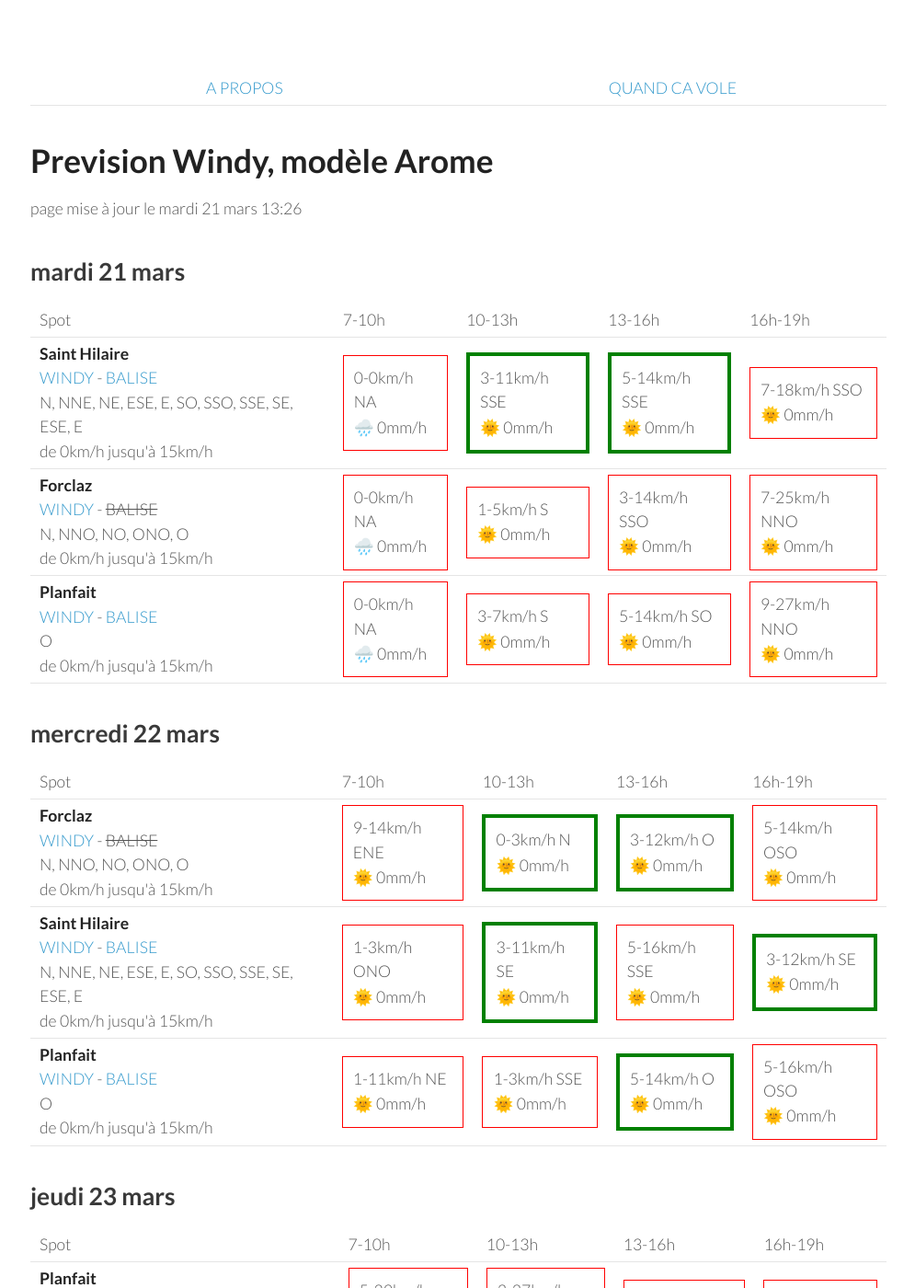
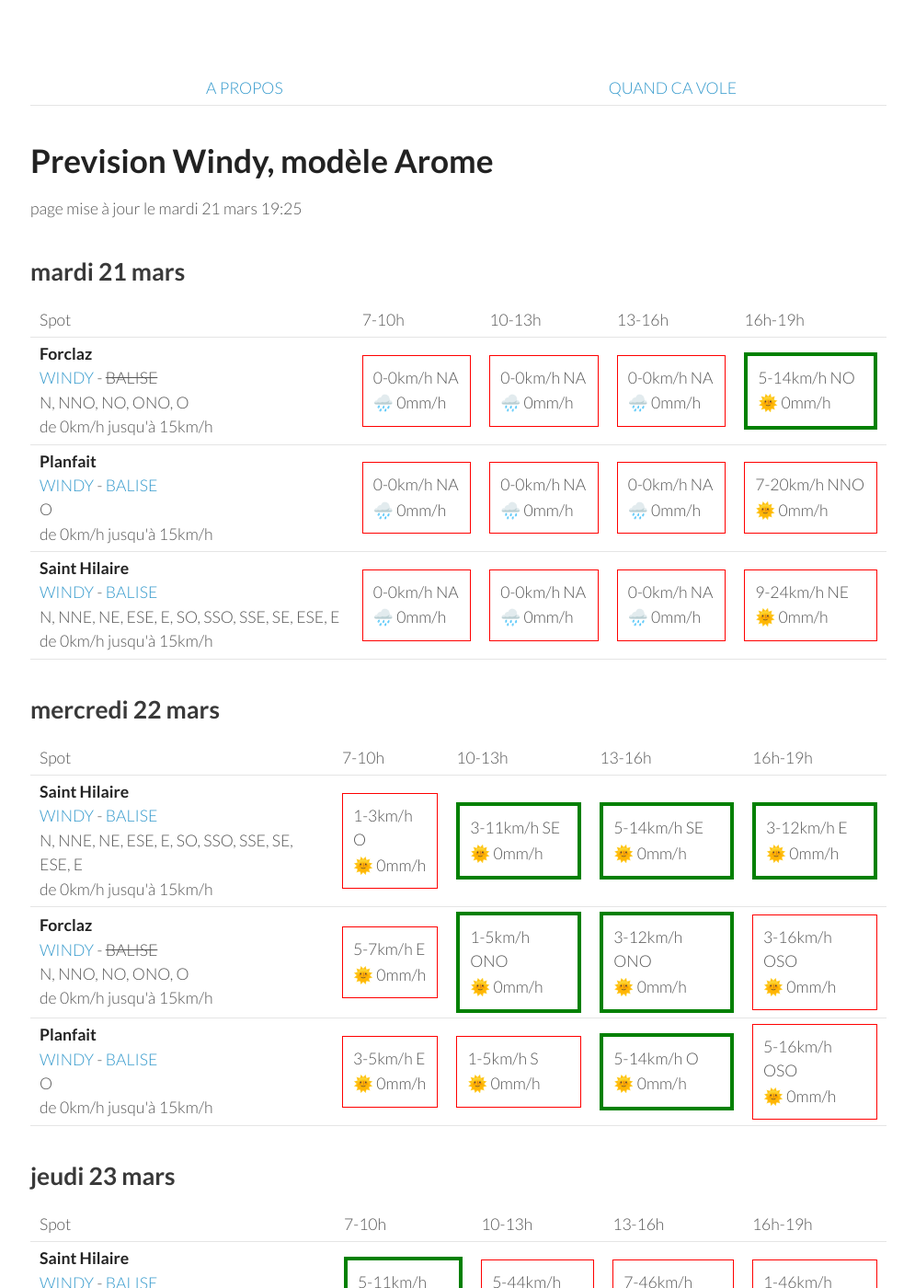
Before and after one commit to parapente-dans-le-nord/parapente-dans-le-nord.github.io, a Jekyll site: the page built from alpes_nord.markdown, in a window 1280 px wide and 1400 px high. Shown: the whole window at 92% size, without its empty margins (25-1020 px from the left). Built offline with Jekyll 4.4.1, drawn with Linux system fonts in a browser that asks for light colours; some of the changed text lies outside the part shown.

Commit message:
update index.markdown

```diff
--- a/alpes_nord.markdown
+++ b/alpes_nord.markdown
@@ -7,7 +7,7 @@ title:  "Tous les spots"
 {: .links}
 
 # Prevision Windy, modèle Arome
-page mise à jour le mardi 21 mars 13:26
+page mise à jour le mardi 21 mars 19:25
 
 ## mardi 21 mars
 
@@ -22,30 +22,30 @@ page mise à jour le mardi 21 mars 13:26
       <td>16h-19h</td>
     </tr>
 <tr>
-        <td><strong>Saint Hilaire</strong><br><a href="https://windy.com/45.307/5.888?45.087,5.889,9,m:eUFagkX">WINDY</a> - <span class=""><a href="http://www.balisemeteo.com/balise.php?idBalise=61">BALISE</a> </span><br> <span class="vent-favorable">N, NNE, NE, ESE, E, SO, SSO, SSE, SE, ESE, E</span><br><span class="force-vent">de 0km/h jusqu'à 15km/h</span> </td>
-
-            <td><div class="not-flyable"><p>0-0km/h NA</p><p>🌧️ 0mm/h</p></div></td>
-            <td><div class="flyable"><p>3-11km/h SSE</p><p>🌞 0mm/h</p></div></td>
-            <td><div class="flyable"><p>5-14km/h SSE</p><p>🌞 0mm/h</p></div></td>
-            <td><div class="not-flyable"><p>7-18km/h SSO</p><p>🌞 0mm/h</p></div></td>
-
-    </tr>
-<tr>
         <td><strong>Forclaz</strong><br><a href="https://windy.com/45.814/6.247?45.375,6.246,8,m:eVwaglz">WINDY</a> - <span class="no-balise"> BALISE </span><br> <span class="vent-favorable">N, NNO, NO, ONO, O</span><br><span class="force-vent">de 0km/h jusqu'à 15km/h</span> </td>
 
             <td><div class="not-flyable"><p>0-0km/h NA</p><p>🌧️ 0mm/h</p></div></td>
-            <td><div class="not-flyable"><p>1-5km/h S</p><p>🌞 0mm/h</p></div></td>
-            <td><div class="not-flyable"><p>3-14km/h SSO</p><p>🌞 0mm/h</p></div></td>
-            <td><div class="not-flyable"><p>7-25km/h NNO</p><p>🌞 0mm/h</p></div></td>
+            <td><div class="not-flyable"><p>0-0km/h NA</p><p>🌧️ 0mm/h</p></div></td>
+            <td><div class="not-flyable"><p>0-0km/h NA</p><p>🌧️ 0mm/h</p></div></td>
+            <td><div class="flyable"><p>5-14km/h NO</p><p>🌞 0mm/h</p></div></td>
 
     </tr>
 <tr>
         <td><strong>Planfait</strong><br><a href="https://windy.com/45.853/6.223?45.415,6.223,8">WINDY</a> - <span class=""><a href="https://www.openwindmap.org/PP496">BALISE</a> </span><br> <span class="vent-favorable">O</span><br><span class="force-vent">de 0km/h jusqu'à 15km/h</span> </td>
 
             <td><div class="not-flyable"><p>0-0km/h NA</p><p>🌧️ 0mm/h</p></div></td>
-            <td><div class="not-flyable"><p>3-7km/h S</p><p>🌞 0mm/h</p></div></td>
-            <td><div class="not-flyable"><p>5-14km/h SO</p><p>🌞 0mm/h</p></div></td>
-            <td><div class="not-flyable"><p>9-27km/h NNO</p><p>🌞 0mm/h</p></div></td>
+            <td><div class="not-flyable"><p>0-0km/h NA</p><p>🌧️ 0mm/h</p></div></td>
+            <td><div class="not-flyable"><p>0-0km/h NA</p><p>🌧️ 0mm/h</p></div></td>
+            <td><div class="not-flyable"><p>7-20km/h NNO</p><p>🌞 0mm/h</p></div></td>
+
+    </tr>
+<tr>
+        <td><strong>Saint Hilaire</strong><br><a href="https://windy.com/45.307/5.888?45.087,5.889,9,m:eUFagkX">WINDY</a> - <span class=""><a href="http://www.balisemeteo.com/balise.php?idBalise=61">BALISE</a> </span><br> <span class="vent-favorable">N, NNE, NE, ESE, E, SO, SSO, SSE, SE, ESE, E</span><br><span class="force-vent">de 0km/h jusqu'à 15km/h</span> </td>
+
+            <td><div class="not-flyable"><p>0-0km/h NA</p><p>🌧️ 0mm/h</p></div></td>
+            <td><div class="not-flyable"><p>0-0km/h NA</p><p>🌧️ 0mm/h</p></div></td>
+            <td><div class="not-flyable"><p>0-0km/h NA</p><p>🌧️ 0mm/h</p></div></td>
+            <td><div class="not-flyable"><p>9-24km/h NE</p><p>🌞 0mm/h</p></div></td>
 
     </tr>
 
@@ -65,30 +65,30 @@ page mise à jour le mardi 21 mars 13:26
       <td>16h-19h</td>
     </tr>
 <tr>
-        <td><strong>Forclaz</strong><br><a href="https://windy.com/45.814/6.247?45.375,6.246,8,m:eVwaglz">WINDY</a> - <span class="no-balise"> BALISE </span><br> <span class="vent-favorable">N, NNO, NO, ONO, O</span><br><span class="force-vent">de 0km/h jusqu'à 15km/h</span> </td>
+        <td><strong>Saint Hilaire</strong><br><a href="https://windy.com/45.307/5.888?45.087,5.889,9,m:eUFagkX">WINDY</a> - <span class=""><a href="http://www.balisemeteo.com/balise.php?idBalise=61">BALISE</a> </span><br> <span class="vent-favorable">N, NNE, NE, ESE, E, SO, SSO, SSE, SE, ESE, E</span><br><span class="force-vent">de 0km/h jusqu'à 15km/h</span> </td>
 
-            <td><div class="not-flyable"><p>9-14km/h ENE</p><p>🌞 0mm/h</p></div></td>
-            <td><div class="flyable"><p>0-3km/h N</p><p>🌞 0mm/h</p></div></td>
-            <td><div class="flyable"><p>3-12km/h O</p><p>🌞 0mm/h</p></div></td>
-            <td><div class="not-flyable"><p>5-14km/h OSO</p><p>🌞 0mm/h</p></div></td>
+            <td><div class="not-flyable"><p>1-3km/h O</p><p>🌞 0mm/h</p></div></td>
+            <td><div class="flyable"><p>3-11km/h SE</p><p>🌞 0mm/h</p></div></td>
+            <td><div class="flyable"><p>5-14km/h SE</p><p>🌞 0mm/h</p></div></td>
+            <td><div class="flyable"><p>3-12km/h E</p><p>🌞 0mm/h</p></div></td>
 
 
     </tr>
 <tr>
-        <td><strong>Saint Hilaire</strong><br><a href="https://windy.com/45.307/5.888?45.087,5.889,9,m:eUFagkX">WINDY</a> - <span class=""><a href="http://www.balisemeteo.com/balise.php?idBalise=61">BALISE</a> </span><br> <span class="vent-favorable">N, NNE, NE, ESE, E, SO, SSO, SSE, SE, ESE, E</span><br><span class="force-vent">de 0km/h jusqu'à 15km/h</span> </td>
+        <td><strong>Forclaz</strong><br><a href="https://windy.com/45.814/6.247?45.375,6.246,8,m:eVwaglz">WINDY</a> - <span class="no-balise"> BALISE </span><br> <span class="vent-favorable">N, NNO, NO, ONO, O</span><br><span class="force-vent">de 0km/h jusqu'à 15km/h</span> </td>
 
-            <td><div class="not-flyable"><p>1-3km/h ONO</p><p>🌞 0mm/h</p></div></td>
-            <td><div class="flyable"><p>3-11km/h SE</p><p>🌞 0mm/h</p></div></td>
-            <td><div class="not-flyable"><p>5-16km/h SSE</p><p>🌞 0mm/h</p></div></td>
-            <td><div class="flyable"><p>3-12km/h SE</p><p>🌞 0mm/h</p></div></td>
+            <td><div class="not-flyable"><p>5-7km/h E</p><p>🌞 0mm/h</p></div></td>
+            <td><div class="flyable"><p>1-5km/h ONO</p><p>🌞 0mm/h</p></div></td>
+            <td><div class="flyable"><p>3-12km/h ONO</p><p>🌞 0mm/h</p></div></td>
+            <td><div class="not-flyable"><p>3-16km/h OSO</p><p>🌞 0mm/h</p></div></td>
 
 
     </tr>
 <tr>
         <td><strong>Planfait</strong><br><a href="https://windy.com/45.853/6.223?45.415,6.223,8">WINDY</a> - <span class=""><a href="https://www.openwindmap.org/PP496">BALISE</a> </span><br> <span class="vent-favorable">O</span><br><span class="force-vent">de 0km/h jusqu'à 15km/h</span> </td>
 
-            <td><div class="not-flyable"><p>1-11km/h NE</p><p>🌞 0mm/h</p></div></td>
-            <td><div class="not-flyable"><p>1-3km/h SSE</p><p>🌞 0mm/h</p></div></td>
+            <td><div class="not-flyable"><p>3-5km/h E</p><p>🌞 0mm/h</p></div></td>
+            <td><div class="not-flyable"><p>1-5km/h S</p><p>🌞 0mm/h</p></div></td>
             <td><div class="flyable"><p>5-14km/h O</p><p>🌞 0mm/h</p></div></td>
             <td><div class="not-flyable"><p>5-16km/h OSO</p><p>🌞 0mm/h</p></div></td>
 
@@ -111,32 +111,32 @@ page mise à jour le mardi 21 mars 13:26
       <td>16h-19h</td>
     </tr>
 <tr>
+        <td><strong>Saint Hilaire</strong><br><a href="https://windy.com/45.307/5.888?45.087,5.889,9,m:eUFagkX">WINDY</a> - <span class=""><a href="http://www.balisemeteo.com/balise.php?idBalise=61">BALISE</a> </span><br> <span class="vent-favorable">N, NNE, NE, ESE, E, SO, SSO, SSE, SE, ESE, E</span><br><span class="force-vent">de 0km/h jusqu'à 15km/h</span> </td>
+
+            <td><div class="flyable"><p>5-11km/h SO</p><p>🌞 0mm/h</p></div></td>
+            <td><div class="not-flyable"><p>5-44km/h SO</p><p>🌞 0mm/h</p></div></td>
+            <td><div class="not-flyable"><p>7-46km/h SSO</p><p>🌞 0mm/h</p></div></td>
+            <td><div class="not-flyable"><p>1-46km/h OSO</p><p>🌞 0mm/h</p></div></td>
+
+
+    </tr>
+<tr>
         <td><strong>Planfait</strong><br><a href="https://windy.com/45.853/6.223?45.415,6.223,8">WINDY</a> - <span class=""><a href="https://www.openwindmap.org/PP496">BALISE</a> </span><br> <span class="vent-favorable">O</span><br><span class="force-vent">de 0km/h jusqu'à 15km/h</span> </td>
 
-            <td><div class="not-flyable"><p>5-29km/h ESE</p><p>🌞 0mm/h</p></div></td>
-            <td><div class="not-flyable"><p>3-27km/h SSE</p><p>🌞 0mm/h</p></div></td>
-            <td><div class="not-flyable"><p>3-33km/h SO</p><p>🌞 0mm/h</p></div></td>
-            <td><div class="not-flyable"><p>1-25km/h O</p><p>🌞 0mm/h</p></div></td>
+            <td><div class="not-flyable"><p>5-12km/h SSE</p><p>🌞 0mm/h</p></div></td>
+            <td><div class="not-flyable"><p>3-29km/h SE</p><p>🌞 0mm/h</p></div></td>
+            <td><div class="not-flyable"><p>5-31km/h SSE</p><p>🌞 0mm/h</p></div></td>
+            <td><div class="not-flyable"><p>1-29km/h S</p><p>🌞 0mm/h</p></div></td>
 
 
     </tr>
 <tr>
         <td><strong>Forclaz</strong><br><a href="https://windy.com/45.814/6.247?45.375,6.246,8,m:eVwaglz">WINDY</a> - <span class="no-balise"> BALISE </span><br> <span class="vent-favorable">N, NNO, NO, ONO, O</span><br><span class="force-vent">de 0km/h jusqu'à 15km/h</span> </td>
 
-            <td><div class="not-flyable"><p>5-29km/h ESE</p><p>🌞 0mm/h</p></div></td>
+            <td><div class="not-flyable"><p>5-9km/h ESE</p><p>🌞 0mm/h</p></div></td>
             <td><div class="not-flyable"><p>3-29km/h SE</p><p>🌞 0mm/h</p></div></td>
-            <td><div class="not-flyable"><p>3-33km/h SO</p><p>🌞 0mm/h</p></div></td>
-            <td><div class="not-flyable"><p>1-25km/h O</p><p>🌞 0mm/h</p></div></td>
-
-
-    </tr>
-<tr>
-        <td><strong>Saint Hilaire</strong><br><a href="https://windy.com/45.307/5.888?45.087,5.889,9,m:eUFagkX">WINDY</a> - <span class=""><a href="http://www.balisemeteo.com/balise.php?idBalise=61">BALISE</a> </span><br> <span class="vent-favorable">N, NNE, NE, ESE, E, SO, SSO, SSE, SE, ESE, E</span><br><span class="force-vent">de 0km/h jusqu'à 15km/h</span> </td>
-
-            <td><div class="not-flyable"><p>5-40km/h SSE</p><p>🌞 0mm/h</p></div></td>
-            <td><div class="not-flyable"><p>3-46km/h S</p><p>🌞 0mm/h</p></div></td>
-            <td><div class="not-flyable"><p>9-57km/h SSO</p><p>🌞 0mm/h</p></div></td>
-            <td><div class="not-flyable"><p>7-53km/h SO</p><p>🌞 0mm/h</p></div></td>
+            <td><div class="not-flyable"><p>5-33km/h SE</p><p>🌞 0mm/h</p></div></td>
+            <td><div class="not-flyable"><p>1-29km/h SE</p><p>🌞 0mm/h</p></div></td>
 
 
     </tr>
@@ -159,30 +159,30 @@ page mise à jour le mardi 21 mars 13:26
 <tr>
         <td><strong>Planfait</strong><br><a href="https://windy.com/45.853/6.223?45.415,6.223,8">WINDY</a> - <span class=""><a href="https://www.openwindmap.org/PP496">BALISE</a> </span><br> <span class="vent-favorable">O</span><br><span class="force-vent">de 0km/h jusqu'à 15km/h</span> </td>
 
-            <td><div class="not-flyable"><p>1-35km/h ONO</p><p>🌧 0.6mm/h</p></div></td>
-            <td><div class="not-flyable"><p>3-27km/h E</p><p>🌧 7mm/h</p></div></td>
-            <td><div class="not-flyable"><p>7-31km/h SE</p><p>🌧 4.1mm/h</p></div></td>
-            <td><div class="not-flyable"><p>5-38km/h SSO</p><p>🌧 0.9mm/h</p></div></td>
+            <td><div class="not-flyable"><p>5-35km/h ESE</p><p>🌞 0mm/h</p></div></td>
+            <td><div class="not-flyable"><p>1-33km/h O</p><p>🌧 2.8mm/h</p></div></td>
+            <td><div class="not-flyable"><p>0-35km/h E</p><p>🌧 6mm/h</p></div></td>
+            <td><div class="not-flyable"><p>7-38km/h S</p><p>🌧 3.4mm/h</p></div></td>
+
+
+    </tr>
+<tr>
+        <td><strong>Saint Hilaire</strong><br><a href="https://windy.com/45.307/5.888?45.087,5.889,9,m:eUFagkX">WINDY</a> - <span class=""><a href="http://www.balisemeteo.com/balise.php?idBalise=61">BALISE</a> </span><br> <span class="vent-favorable">N, NNE, NE, ESE, E, SO, SSO, SSE, SE, ESE, E</span><br><span class="force-vent">de 0km/h jusqu'à 15km/h</span> </td>
+
+            <td><div class="not-flyable"><p>5-53km/h S</p><p>🌧 0.3mm/h</p></div></td>
+            <td><div class="not-flyable"><p>5-48km/h SSO</p><p>🌞 0mm/h</p></div></td>
+            <td><div class="not-flyable"><p>5-50km/h SO</p><p>🌧 3.2mm/h</p></div></td>
+            <td><div class="not-flyable"><p>1-46km/h SO</p><p>🌧 6mm/h</p></div></td>
 
 
     </tr>
 <tr>
         <td><strong>Forclaz</strong><br><a href="https://windy.com/45.814/6.247?45.375,6.246,8,m:eVwaglz">WINDY</a> - <span class="no-balise"> BALISE </span><br> <span class="vent-favorable">N, NNO, NO, ONO, O</span><br><span class="force-vent">de 0km/h jusqu'à 15km/h</span> </td>
 
-            <td><div class="not-flyable"><p>1-38km/h NNO</p><p>🌧 0.8mm/h</p></div></td>
-            <td><div class="not-flyable"><p>3-29km/h NE</p><p>🌧 8mm/h</p></div></td>
-            <td><div class="not-flyable"><p>7-31km/h SE</p><p>🌧 4.8mm/h</p></div></td>
-            <td><div class="not-flyable"><p>5-38km/h SSO</p><p>🌧 1.1mm/h</p></div></td>
-
-
-    </tr>
-<tr>
-        <td><strong>Saint Hilaire</strong><br><a href="https://windy.com/45.307/5.888?45.087,5.889,9,m:eUFagkX">WINDY</a> - <span class=""><a href="http://www.balisemeteo.com/balise.php?idBalise=61">BALISE</a> </span><br> <span class="vent-favorable">N, NNE, NE, ESE, E, SO, SSO, SSE, SE, ESE, E</span><br><span class="force-vent">de 0km/h jusqu'à 15km/h</span> </td>
-
-            <td><div class="not-flyable"><p>7-57km/h S</p><p>🌞 0mm/h</p></div></td>
-            <td><div class="not-flyable"><p>5-55km/h SO</p><p>🌧 1.3mm/h</p></div></td>
-            <td><div class="not-flyable"><p>3-44km/h S</p><p>🌧 1.7mm/h</p></div></td>
-            <td><div class="not-flyable"><p>7-46km/h SSO</p><p>🌧 0.4mm/h</p></div></td>
+            <td><div class="not-flyable"><p>5-35km/h ESE</p><p>🌧 0.2mm/h</p></div></td>
+            <td><div class="not-flyable"><p>3-35km/h NO</p><p>🌧 3.3mm/h</p></div></td>
+            <td><div class="not-flyable"><p>1-37km/h ENE</p><p>🌧 5mm/h</p></div></td>
+            <td><div class="not-flyable"><p>5-38km/h S</p><p>🌧 3.4mm/h</p></div></td>
 
 
     </tr>
```
